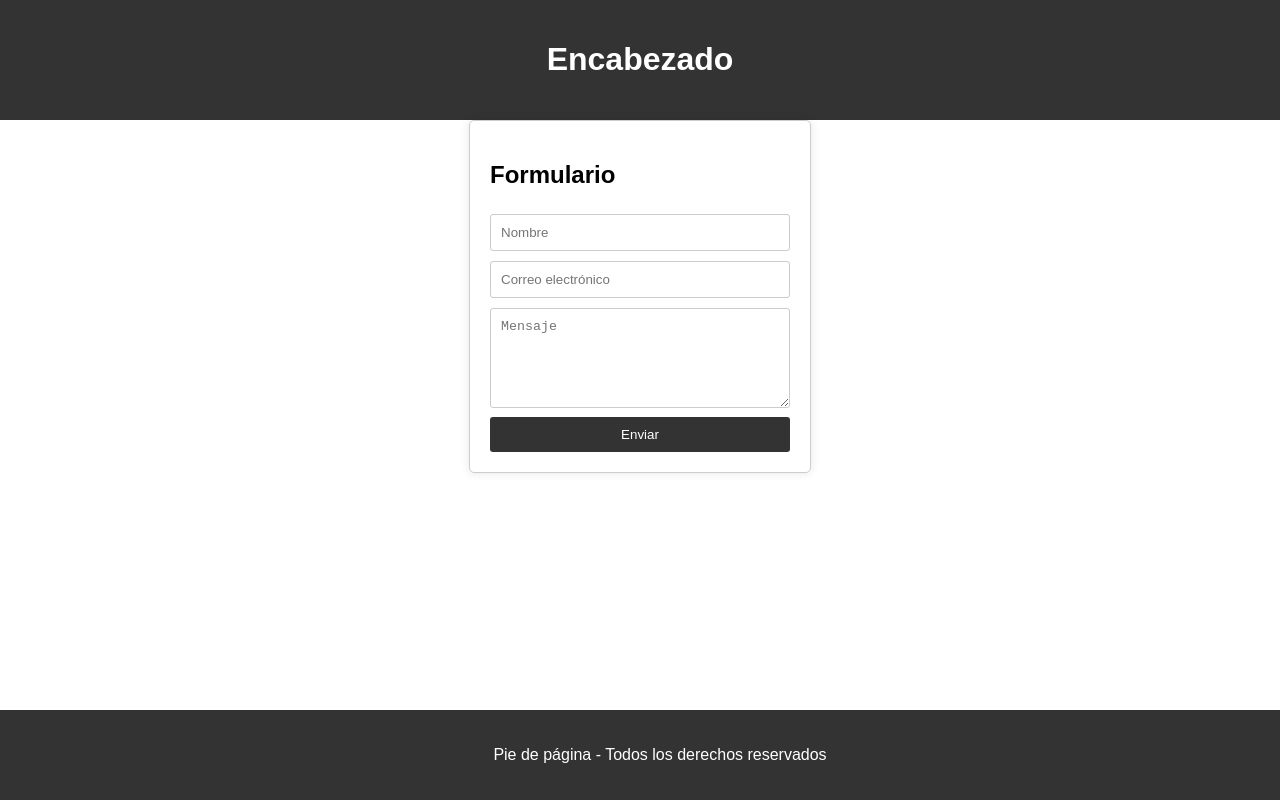
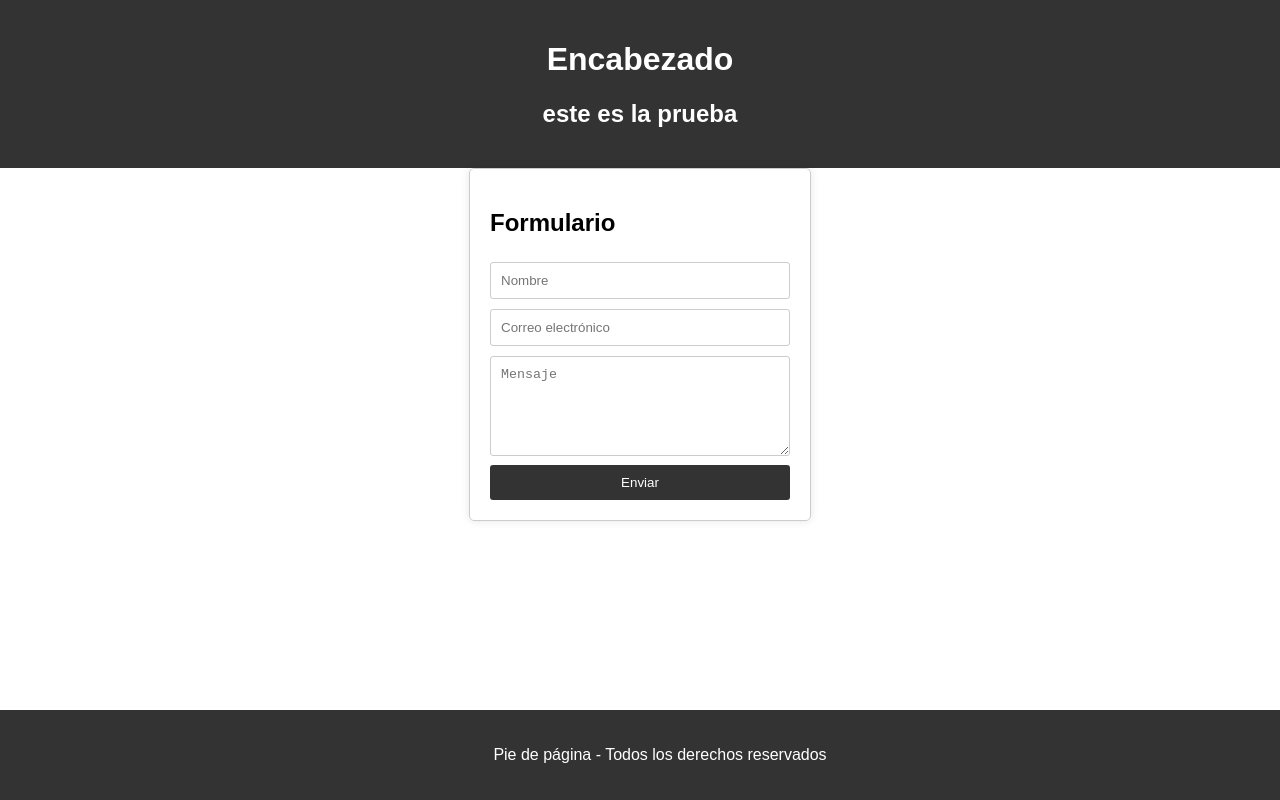
Before and after one commit to DarkoS1eson/Prueba01, a plain HTML site: page index.html in a window 1280 px wide. Drawn offline with Linux system fonts and the light colour scheme.

Commit message:
header modificación

```diff
--- a/index.html
+++ b/index.html
@@ -61,6 +61,7 @@
 
 <header>
     <h1>Encabezado</h1>
+    <h2>este es la prueba</h2>
 </header>
 
 <form>
```
